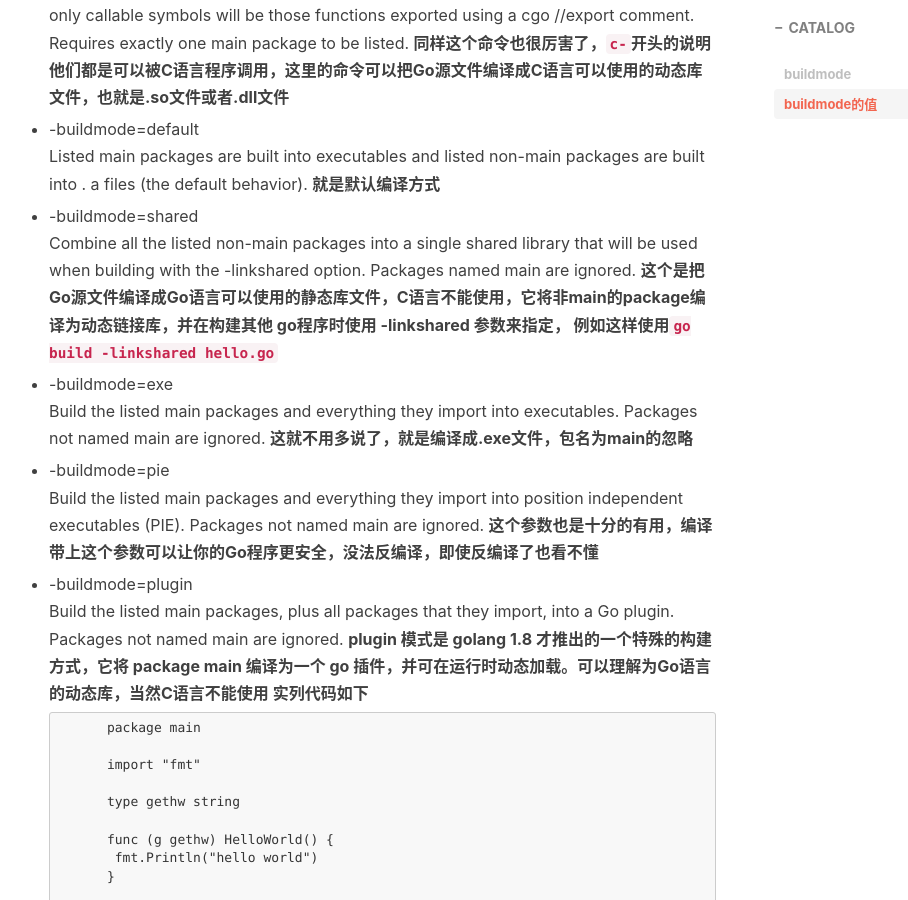
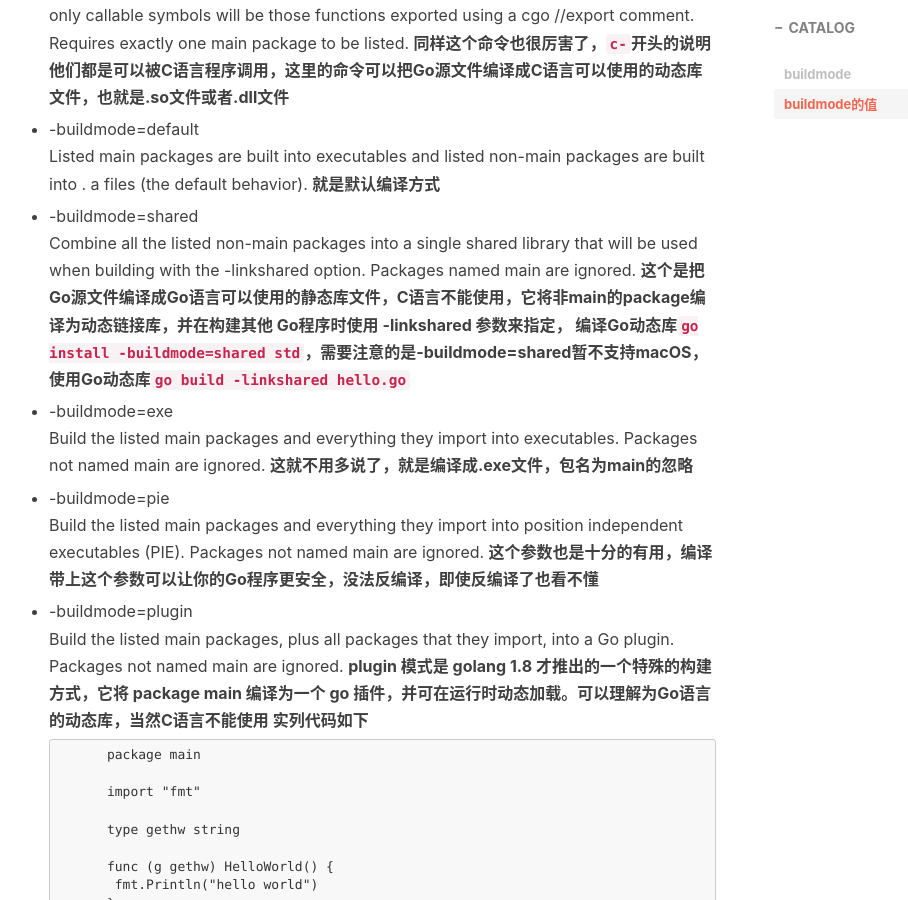
Before and after one commit to HughNian/HughNian.github.io, a Jekyll site: the page built from _posts/2020-12-29-Go语音编译模式浅谈.md, in a window 1280 px wide and 900 px high, scrolled down 1215 px. Shown: the whole window, without its empty margins (256-1164 px from the left). Built offline with Jekyll 4.4.1, drawn with Linux system fonts in a browser that asks for light colours; nearby versions of some CDN libraries; comment, search, counter and statistics services are not loaded.

Commit message:
:trollface:

```diff
--- a/_posts/2020-12-29-Go语音编译模式浅谈.md
+++ b/_posts/2020-12-29-Go语音编译模式浅谈.md
@@ -41,8 +41,8 @@ buildmode参数主要作用用来让Go编译器构建出特定的对象文件，
 - -buildmode=shared
     Combine all the listed non-main packages into a single shared library that will be used when building with the -linkshared
     option. Packages named main are ignored.
-    **这个是把Go源文件编译成Go语言可以使用的静态库文件，C语言不能使用，它将非main的package编译为动态链接库，并在构建其他 go程序时使用 -linkshared 参数来指定，
-    例如这样使用`go build -linkshared hello.go`**
+    **这个是把Go源文件编译成Go语言可以使用的静态库文件，C语言不能使用，它将非main的package编译为动态链接库，并在构建其他 Go程序时使用 -linkshared 参数来指定，
+    编译Go动态库`go install -buildmode=shared std`，需要注意的是-buildmode=shared暂不支持macOS，使用Go动态库`go build -linkshared hello.go`**
 
 - -buildmode=exe
 	Build the listed main packages and everything they import into
```
